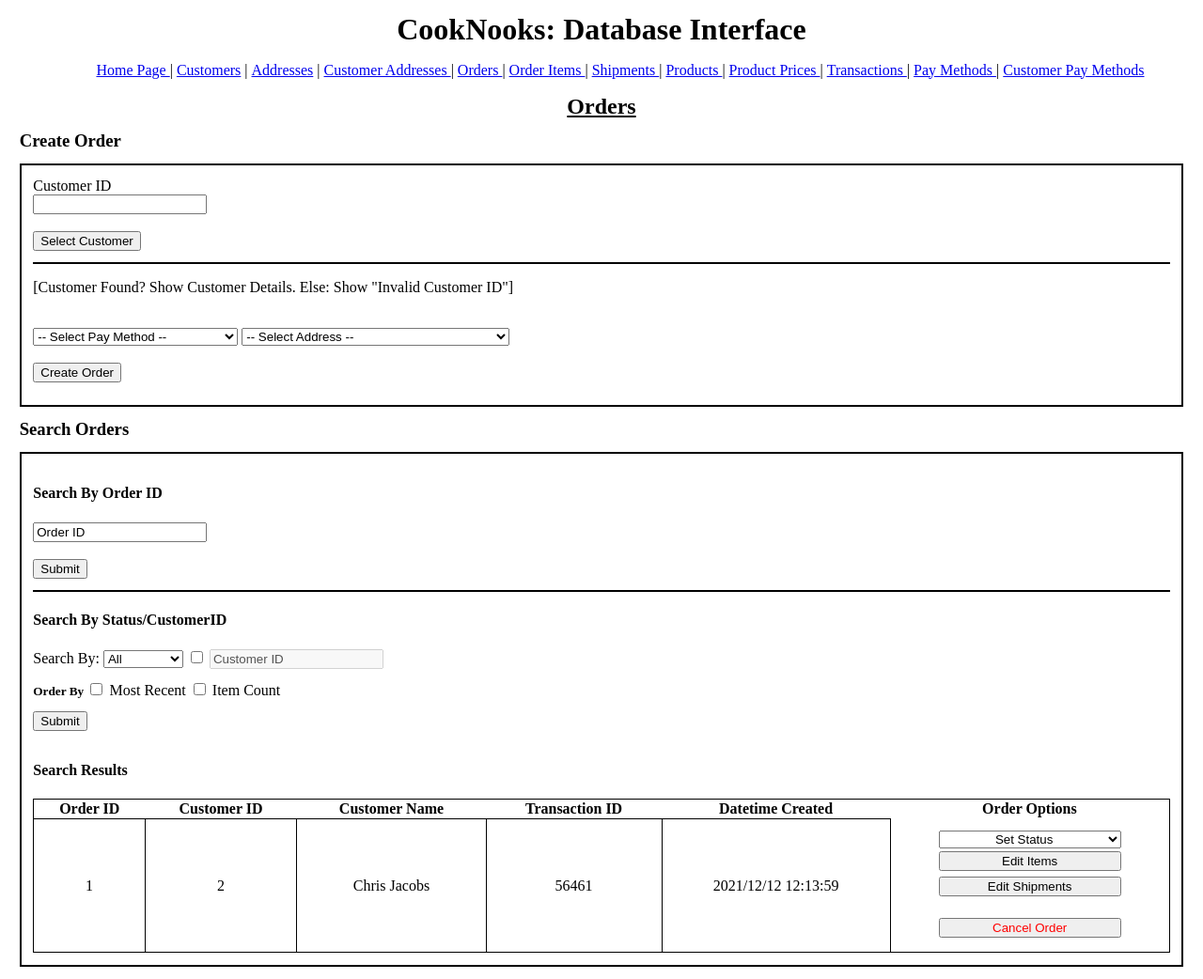
After one commit to cjpdx-dev/CS340_App, a Node server app: page /Orders in a window 1280 px wide. The commit adds this page. Shown: the whole page at 94% size. Run offline with Node 20, Linux system fonts and the light colour scheme; data that the repository does not hold is empty; some libraries are stand-ins or nearby versions.

```diff
--- a/Customers.js
+++ b/Customers.js
@@ -15,7 +15,6 @@ module.exports = function() {
     }
 
     router.get('/', function(req, res) {
-        let callbackCount = 0;
         let context = {};
         context.jsscripts = ['search_customers.js'];
         let mysql = req.app.get('mysql');
@@ -25,5 +24,11 @@ module.exports = function() {
         }
     })
 
+    router.get('/', function(req, res) {
+        let mysql = req.app.get('mysql');
+        let sql = "INSERT INTO Customers (first_name, last_name, "
+    })
+
+
     return router;
 }();
--- a/Orders.js
+++ b/Orders.js
@@ -0,0 +1,46 @@
+
+module.exports = function() {
+    const express = require('express');
+    const router = express.Router();
+
+    function getOrdersByID(req, res, mysql, context, complete) {
+        let query = "SELECT * FROM Orders WHERE order_id = ?";
+        let inserts = [req.params.customer_id];
+
+        mysql.pool.query(query, inserts, function(error, results, fields){
+            if(error){
+                res.write(JSON.stringify(error));
+                res.end();
+            }
+            context.orders = results;
+            complete();
+        });
+    }
+
+    router.get('/', function(req, res) {
+        let context = {};
+        context.jsscripts = ['create_order.js, search_orders.js, cancel_order.js'];
+        let mysql = req.app.get('mysql');
+        getOrdersByID(req, res, mysql, context, complete);
+        function complete() {
+            res.render('Orders', context)
+        }
+    })
+
+    router.post('/', function(req, res) {
+        let mysql = req.app.get('mysql');
+        let sql = "INSERT INTO Orders (customer_id, when_created, status, is_closed) VALUES (?, ?, ?, ?)";
+        let inserts = [req.body.customer_id, req.body.when_created, req.body.status, req.body.is_closed];
+        sql = mysql.pool.query(sql, inserts, function(error, results, fields){
+            if(error) {
+                console.log(JSON.stringify(error))
+                res.write(JSON.stringify(error));
+                res.end();
+            } else {
+                res.redirect('/Orders');
+            }
+        });
+    });
+
+    return router;
+}();
--- /dev/null
+++ b/views/Orders.handlebars
@@ -0,0 +1,167 @@
+<!DOCTYPE html>
+<html lang="en">
+
+  <h2> Orders </h2>
+
+  <h3> Create Order </h3>
+
+    <div class="form-wrapper">
+
+      <form class="insert-row-form">
+        <label for="new-order-cust-id"> Customer ID </label>
+        <br>
+        <input type="text" id="new-order-cust-id" name="new-order-cust-id">
+        <br>
+        <br>
+        <input type="submit" value="Select Customer">
+      </form>
+
+        <div class="sub-form-seperator"> </div>
+      <div class="insert-row-status-alert">
+        <p> [Customer Found? Show Customer Details. Else: Show "Invalid Customer ID"]</p>
+      </div>
+      <br>
+
+    <form class="insert-row-form" id="orderCreateForm">
+
+      <select type="select" id="newOrderPaymentSelector" name="newOrderPaymentSelector">
+        <option value="default"> -- Select Pay Method -- </option>
+        <option value="card1"> Card ending in 3812 - Exp. 04/22 </option>
+        <option value="card2"> Card ending in 8176 - Exp. 05/23 </option>
+        <option value="addNewPayMethod"> Add New Pay Method </option>
+      </select>
+
+      <script>
+        function detectNewPaymentMethod() {
+          var paymentSelector = document.getElementById("newOrderPaymentSelector");
+          if (addressSelector.value === "addNewPayMethod") {
+            window.location.href = "/html_interface/payment-methods.html";
+          };
+        }
+      </script>
+
+      <select type="select" id="newOrderAddressSelector" name="newOrderAddressSelector" onchange="detectNewOrderAddress()">
+        <option value="defaut">-- Select Address --</option>
+        <option value="address1">5178 NW Eastmore Dr. Portland OR 97128 </option>
+        <option value="address2">6137 SE Morland Ave. Beaverton OR 97005 </option>
+        <option value="addNewShippingAddress">Add New Shipping Address</option>
+      </select>
+
+      <script>
+        function detectNewOrderAddress() {
+          var addressSelector = document.getElementById("newOrderAddressSelector");
+          if (addressSelector.value === "addNewShippingAddress") {
+            window.location.href = "/html_interface/addresses.html";
+          };
+        }
+      </script>
+
+      <br>
+      <br>
+
+      <input type="submit" value="Create Order">
+    </form>
+  </div>
+
+  <h3> Search Orders </h3>
+
+  <div class="form-wrapper">
+
+    <h4> Search By Order ID </h4>
+
+    <form class="search-by-form">
+      <input type="text" id="display-order-cust-id" name="display-order-cust-id" value="Order ID">
+      <br>
+      <br>
+      <input type="submit" value="Submit">
+    </form>
+
+    <div class="sub-form-seperator"> </div>
+
+    <h4> Search By Status/CustomerID </h4>
+
+      <form class="search-by-form">
+
+        <label for="search-by-status"> Search By: </label>
+
+        <select type="select" id="search-by-status" name="search-by-status">
+          <option value="defaut">All</option>
+          <option value="open">Open</option>
+          <option value="active">Active</option>
+          <option value="processed">Processed</option>
+          <option value="packaged">Packaged</option>
+          <option value="shipped">Shipped</option>
+          <option value="closed">Closed</option>
+        </select>
+
+        <input type="checkbox" id="allow-search-by-cust-id" name="allow-search-by-cust-id">
+
+        <input type="text" id="customer-id" name="customer-id" value="Customer ID" disabled>
+
+        <div class="search-sort-options">
+
+          <h5> Order By </h5>
+
+          <input type="checkbox" id="order-by-date" name="order-by-date" value="order_by_date">
+          <label for="order-by-date">Most Recent</label>
+
+          <input type="checkbox" id="order-by-customer-id" name="order-by-customer-id" value="order_by_customer_id">
+          <label for="order-by-customer-id">Item Count</label>
+
+        </div>
+
+        <input type="submit" value="Submit">
+
+      </form>
+
+    <h4> Search Results </h4>
+
+    <table class="query-output-table">
+
+      <thead>
+        <tr>
+          <th>Order ID</th>
+          <th>Customer ID</th>
+          <th>Customer Name</th>
+          <th>Transaction ID</th>
+          <th>Datetime Created</th>
+          <th style="border:0;"> Order Options</th>
+        </tr>
+
+      <tbody>
+        <tr>
+          <td> 1 </td>
+          <td> 2 </td>
+          <td> Chris Jacobs </td>
+          <td> 56461 </td>
+          <td> 2021/12/12 12:13:59 </td>
+          <td class="query-update-options" style="border:0;">
+
+            <form class="query-update-form">
+              <select onchange="this.form.submit()" type="select" id="set-order-status" name="set-order-status" class="order-status-selector">
+                <option value="set-status" selected>Set Status</option>
+                <option value="open">Open</option>
+                <option value="active">Active</option>
+                <option value="processed">Processed</option>
+                <option value="packaged">Packaged</option>
+                <option value="shipped">Shipped</option>
+                <option value="closed">Closed</option>
+              </select>
+
+              <button class="order-edit-items-button" id="order-edit-items-button">Edit Items</button>
+              <br>
+              <button class="order-edit-shipments-button" id="order-edit-shipments-button">Edit Shipments</button>
+
+
+            <br>
+            <br>
+
+            <button class="order-delete-button" id="order-delete-button">Cancel Order</button>
+          </td>
+        </tr>
+
+      </tbody>
+
+    </table>
+  </div>
+</html>
--- a/views/layouts/main.handlebars
+++ b/views/layouts/main.handlebars
@@ -7,6 +7,7 @@
     {{#each jsscripts}}
     <script src="/static/{{this}}"></script>
     {{/each}}
+    <link rel="stylesheet" href="styles/main.css">
 </head>
 
 <body>
```
Also changed, not shown: app.js (+18 -1 lines), views/CustomerAddresses.handlebars (added, +45 -0 lines), views/CustomerPayMethods.handlebars (added, +42 -0 lines), views/Customers.handlebars (+1 -12 lines), views/PayMethods.handlebars (added, +183 -0 lines), public/cancel_order.js (added), public/create_customer.js (added), public/create_order.js (added), public/search_orders.js (added), views/Addresses.handlebars (added), views/CellNumbers.handlebars (added), views/OrderItems.handlebars (added), views/ProductPrices.handlebars (added), views/Products.handlebars (added), 2 more files.
